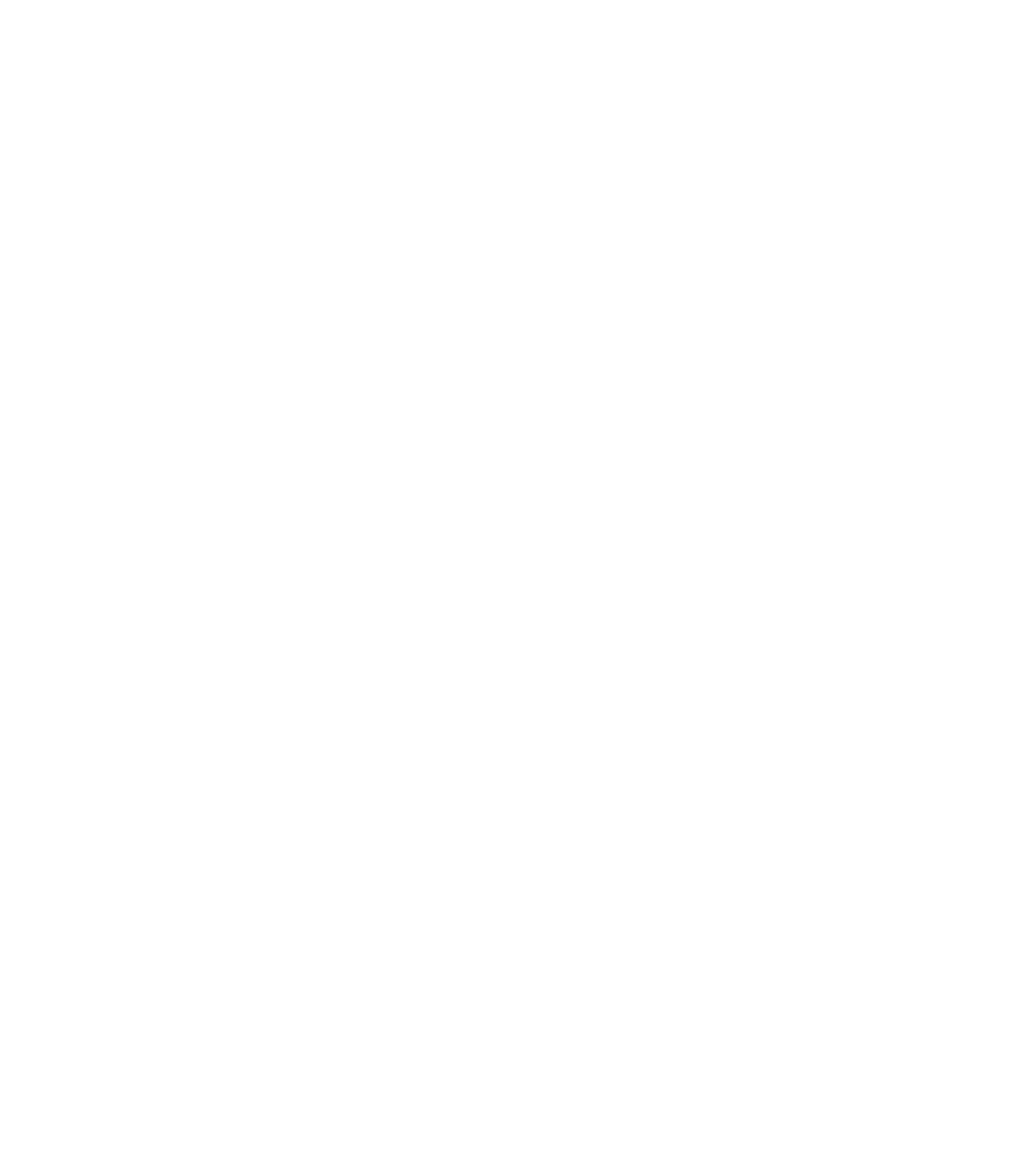
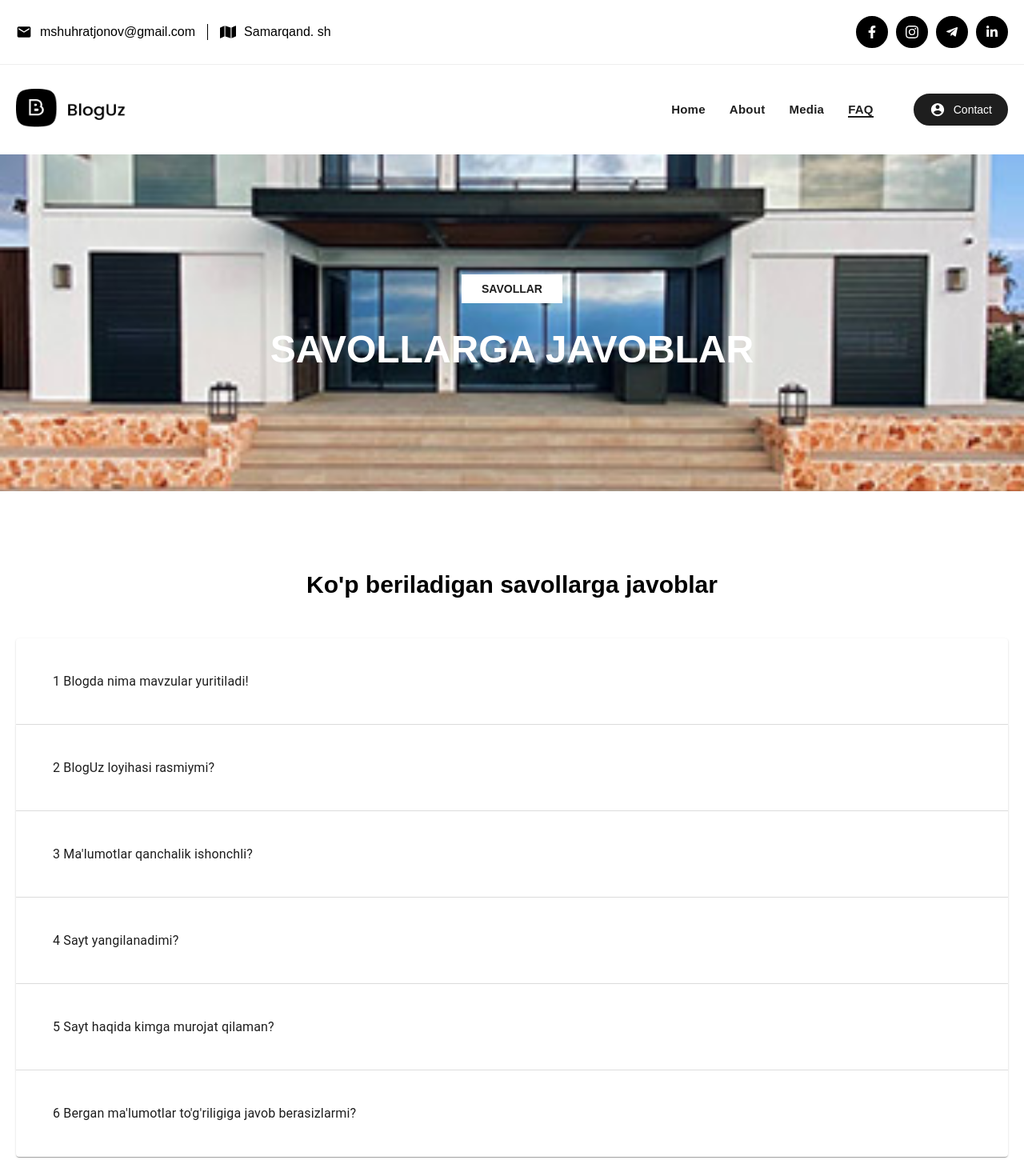
Before and after one commit to muhammadali0666/bloguz-sample, a React (Vite) app: page /faq in a window 1280 px wide. Before the commit this address had no page. Shown: the top 1470 px of the page at 80% size. Before the commit the page ends 800 px from the top, so only its background shows below. Built offline with nearby package versions, Linux system fonts and the light colour scheme; the HTML template or start-up script is replaced by a standard one.

Commit message:
added faq page

```diff
--- a/src/components/contactHero/contact.css
+++ b/src/components/contactHero/contact.css
@@ -3,7 +3,6 @@
   background-size: cover;
   background-repeat: no-repeat;
   background-position: center center;
-  position: relative;
 }
 .contact-hero-inner {
   padding: 150px 0;
@@ -13,7 +12,7 @@
   background-color: #fff;
   color: #1e1e1e;
   font-size: 14px;
-  font-weight: 500;
+  font-weight: 700;
   text-transform: uppercase;
   padding: 10px 25px;
   display: inline-block;
@@ -21,16 +20,11 @@
   text-align: center;
 }
 .contact-hero-title {
+  max-width: 50%;
   font-size: 48px;
     font-weight: 900;
     text-transform: uppercase;
     color: #fff;
     text-align: center;
+    margin: 0 auto;
 }
-
-.contact-hero-box {
-  position: absolute;
-  top: 30%;
-  left: 42%;
-  z-index: 5;
-}
--- a/src/components/contactMain/index.jsx
+++ b/src/components/contactMain/index.jsx
@@ -39,40 +39,40 @@ export const ContactMain = () => {
           <div className="contact-main-right">
             <form className="contact-form">
               <fieldset>
-                <label for="name">Full Name</label>
+                <label htmlFor="name">Full Name</label>
                 <input
                   type="text"
                   name="name"
                   id="name"
                   placeholder="Your Name..."
-                  autocomplete="on"
+                  autoComplete="on"
                   required
                 />
               </fieldset>
               <fieldset>
-                <label for="email">Email</label>
+                <label htmlFor="email">Email</label>
                 <input
                   type="email"
                   name="email"
                   id="email"
                   placeholder="Your Email..."
-                  autocomplete="on"
+                  autoComplete="on"
                   required
                 />
               </fieldset>
               <fieldset>
-                <label for="subject">Subject</label>
+                <label htmlFor="subject">Subject</label>
                 <input
                   type="text"
                   name="subject"
                   id="subject"
                   placeholder="Subject..."
-                  autocomplete="on"
+                  autoComplete="on"
                   required
                 />
               </fieldset>
               <fieldset>
-                <label for="message">Message</label>
+                <label htmlFor="message">Message</label>
                 <textarea
                   placeholder="YourMessage..."
                   cols="30"
--- /dev/null
+++ b/src/components/questions/index.jsx
@@ -0,0 +1,78 @@
+import * as React from "react";
+import Accordion from "@mui/material/Accordion";
+import AccordionSummary from "@mui/material/AccordionSummary";
+import AccordionDetails from "@mui/material/AccordionDetails";
+import Typography from "@mui/material/Typography";
+import "./questions.css"
+
+export default function AccordionComp() {
+  return (
+    <section className="faq">
+      <div className="container">
+        <div className="faq-inner">
+          <h2 className="faq-title">Ko'p beriladigan savollarga javoblar</h2>
+          <Accordion className="accardion">
+            <AccordionSummary className="accardion-summary" aria-controls="panel1-content" id="panel1-header">
+              <Typography className="accardion-typograpy">1 Blogda nima mavzular yuritiladi!</Typography>
+            </AccordionSummary>
+            <AccordionDetails className="accardion-details">
+              <Typography className="accardion-text">
+               Bu blogda xar hil turdagi mavzular yuritiladi masalan: sport, siyosat, mashxurlar
+              </Typography>
+            </AccordionDetails>
+          </Accordion>
+          <Accordion className="accardion">
+            <AccordionSummary className="accardion-summary" aria-controls="panel1-content" id="panel1-header">
+              <Typography className="accardion-typograpy"> 2 BlogUz loyihasi rasmiymi?</Typography>
+            </AccordionSummary>
+            <AccordionDetails className="accardion-details">
+              <Typography className="accardion-text">
+                BlogUz loyihasi startup loyiha bo'loib bu sayt davlat tomonidan rasmiylashtirlimagan.
+              </Typography>
+            </AccordionDetails>
+          </Accordion>
+          <Accordion className="accardion">
+            <AccordionSummary className="accardion-summary" aria-controls="panel1-content" id="panel1-header">
+              <Typography className="accardion-typograpy">3 Ma'lumotlar qanchalik ishonchli?</Typography>
+            </AccordionSummary>
+            <AccordionDetails className="accardion-details">
+              <Typography className="accardion-text">
+                Bu sayt shaxsiy blog sayt bo'lib turli xil mavzuda blogerning shaxsiy fikirlaridir.
+              </Typography>
+            </AccordionDetails>
+          </Accordion>
+          <Accordion className="accardion">
+            <AccordionSummary className="accardion-summary" aria-controls="panel1-content" id="panel1-header">
+              <Typography className="accardion-typograpy">4 Sayt yangilanadimi?</Typography>
+            </AccordionSummary>
+            <AccordionDetails className="accardion-details">
+              <Typography className="accardion-text">
+                Sayt albatta foydalanuvchilarga qulaylik uchun yangilanib boradi.
+              </Typography>
+            </AccordionDetails>
+          </Accordion>
+          <Accordion className="accardion">
+            <AccordionSummary className="accardion-summary" aria-controls="panel1-content" id="panel1-header">
+              <Typography className="accardion-typograpy">5 Sayt haqida kimga murojat qilaman?</Typography>
+            </AccordionSummary>
+            <AccordionDetails className="accardion-details">
+              <Typography className="accardion-text">
+                Bog'lanish bo'limiga murojat qilsa bo'ladi, o'qib chiqqandan so'ng iloji boricha maslahatlaringizga amal qilinadi.
+              </Typography>
+            </AccordionDetails>
+          </Accordion>
+          <Accordion className="accardion">
+            <AccordionSummary className="accardion-summary" aria-controls="panel1-content" id="panel1-header">
+              <Typography className="accardion-typograpy">6 Bergan ma'lumotlar to'g'riligiga javob berasizlarmi?</Typography>
+            </AccordionSummary>
+            <AccordionDetails className="accardion-details">
+              <Typography className="accardion-text">
+               Bu sayt blogerning shaxsiy fikirlari bo'lib, ma'lumotlar uchun javob berilmaydi.
+              </Typography>
+            </AccordionDetails>
+          </Accordion>
+        </div>
+      </div>
+    </section>
+  );
+}
--- /dev/null
+++ b/src/components/questions/questions.css
@@ -0,0 +1,29 @@
+.faq-inner {
+  padding-top: 100px;
+}
+.faq-title {
+  text-align: center;
+  font-size: 30px;
+  font-weight: 900;
+  margin-bottom: 50px;
+}
+.accardion {
+  padding: 30px;
+}
+
+.accardion-typograpy {
+  box-shadow: none;
+  font-size: 17px;
+  font-weight: 900;
+  color: #1e1e1e;
+}
+.accardion-typograpy:hover {
+  box-shadow: none;
+  font-size: 17px;
+  font-weight: 900;
+  color: #af2c2c;
+}
+.accardion-text {
+  color: #7d7c7c;
+  font-weight: 700;
+}
--- /dev/null
+++ b/src/pages/FAQ/index.jsx
@@ -0,0 +1,24 @@
+import { Layouts } from "../../components/layouts";
+import AccordionComp from "../../components/questions";
+
+export const FAQ = () => {
+  return (
+    <Layouts>
+          <section className="contact-hero">
+      <div className="container">
+        <div className="contact-hero-inner">
+         <div className="contact-hero-box">
+         <button className="contact-hero-btn">
+            Savollar
+          </button>
+          <h2 className="contact-hero-title">
+          Savollarga javoblar
+          </h2>
+         </div>
+        </div>
+      </div>
+    </section>
+      <AccordionComp />
+    </Layouts>
+  );
+};
--- a/src/pages/contact/index.jsx
+++ b/src/pages/contact/index.jsx
@@ -13,9 +13,7 @@ export const Contact = () => {
           width="600"
           height="450"
           style={{border:"0px", borderRadius: "16px", width: "100%", height: "50vh"}}
-          allowfullscreen=""
-          loading="lazy"
-          referrerpolicy="no-referrer-when-downgrade"
+          referrerPolicy="no-referrer-when-downgrade"
         ></iframe>
       </div>
     </Layouts>
--- a/src/router/index.jsx
+++ b/src/router/index.jsx
@@ -3,6 +3,7 @@ import { Route, Routes } from 'react-router-dom'
 import { Home } from '../pages/home'
 import { About } from '../pages/about'
 import { Contact } from '../pages/contact'
+import { FAQ } from '../pages/FAQ'
 
 export const RouteWrapper = () => {
   return (
@@ -10,6 +11,7 @@ export const RouteWrapper = () => {
       <Route path='/' element={<Home/>}/>
       <Route path='/about' element={<About/>}/>
       <Route path='/contact' element={<Contact/>}/>
+      <Route path='/faq' element={<FAQ/>}/>
     </Routes>
   )
 }
```
